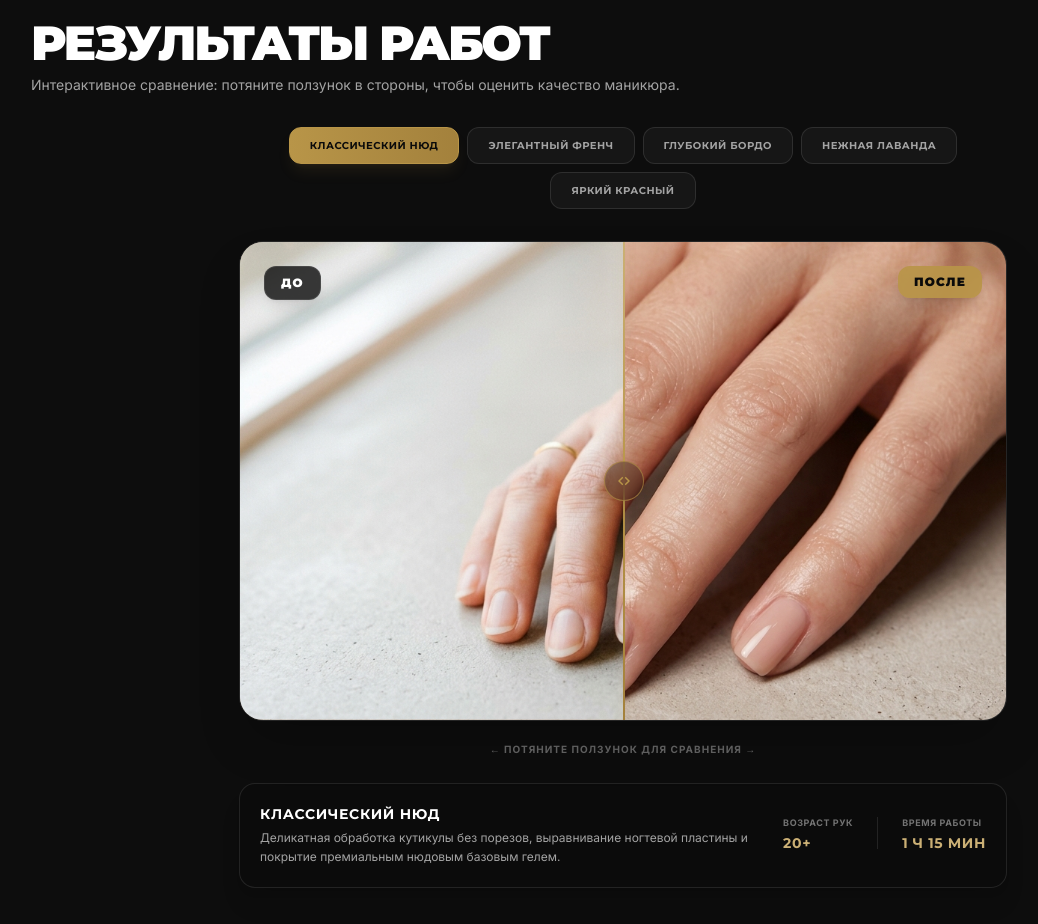
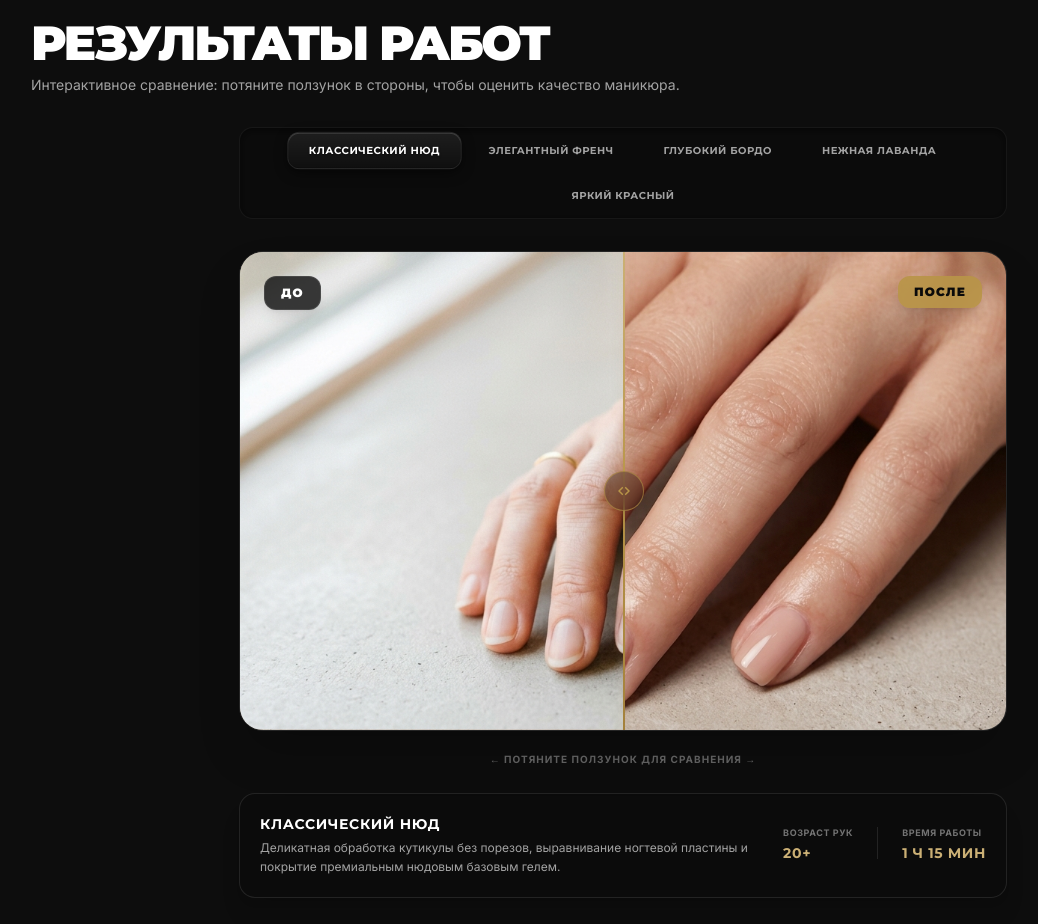
Before and after one commit to COMBINATORR/Nail-Master, a React (Vite) app: page / in a window 1280 px wide. Shown: the part 2640-3564 px from the top of the page, without its empty margins (17-1055 px from the left). Built offline with nearby package versions, Linux system fonts and the light colour scheme; a web font is replaced by a local one.

Commit message:
style: upgrade portfolio work results switcher buttons to premium tactile style

```diff
--- a/src/App.jsx
+++ b/src/App.jsx
@@ -1737,17 +1737,17 @@ export default function App() {
 
           <div className="max-w-3xl mx-auto">
             {/* Tabs for switching works */}
-            <div className="flex flex-wrap justify-center gap-2 mb-8">
+            <div className="flex flex-wrap justify-center gap-2 mb-8 mx-auto max-w-max p-1 rounded-2xl tactile-container">
               {works.map((w, index) => {
                 const isActive = activeWork === index;
                 return (
-                                    <button
+                  <button
                     key={w.id}
                     onClick={() => setActiveWork(index)}
-                    className={`flex-shrink-0 snap-start px-5 py-2.5 rounded-xl font-display font-bold text-[10px] uppercase tracking-wider border transition-all duration-300 cursor-pointer
+                    className={`flex-shrink-0 snap-start px-5 py-2.5 rounded-xl font-display font-bold text-[10px] uppercase tracking-wider transition-all duration-300 cursor-pointer
                       ${isActive
-                        ? 'bg-gradient-to-r from-bronze-500 to-bronze-600 text-charcoal-950 border-bronze-500 shadow-lg shadow-bronze-500/10'
-                        : `${border} bg-[var(--bg-subtle)] hover:bg-[var(--bg-card)] text-[var(--text-secondary)] hover:text-[var(--text-primary)]`
+                        ? 'active-tactile-pill scale-[1.02]'
+                        : 'border border-transparent hover:bg-[var(--bg-subtle)] text-[var(--text-secondary)] hover:text-[var(--text-primary)]'
                       }`}
                   >
                     {t[w.titleKey]}
```
